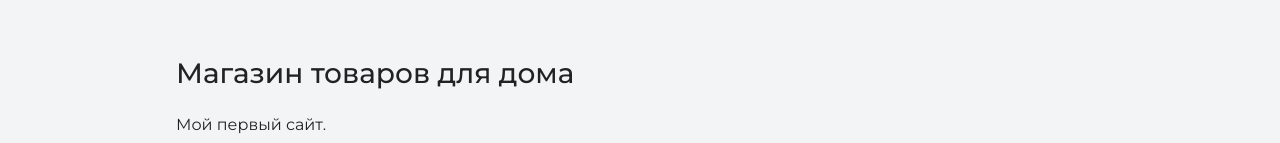
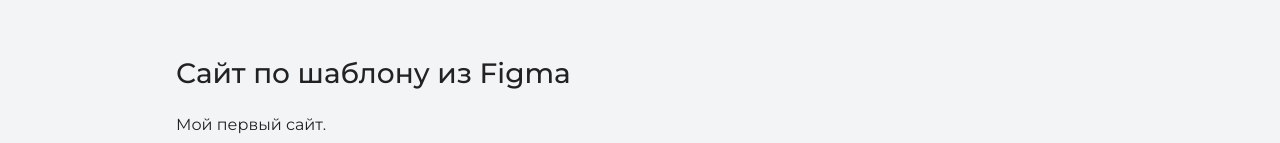
Before and after one commit to Nataliia64/portfolioSite, a plain HTML site: page index.html in a window 1280 px wide. Shown: the part 1575-1718 px from the top of the page. Drawn offline with nearby package versions, Linux system fonts and the light colour scheme.

Commit message:
changed text on the main page

```diff
--- a/index.html
+++ b/index.html
@@ -30,7 +30,7 @@
     <section class="portfolio">
       <h2 class="subheading">My works</h2>
 
-      <h3>Магазин товаров для дома</h3>
+      <h3>Сайт по шаблону из Figma</h3>
       <p>Мой первый сайт.</p>
 
       <h3>Блог начинающего верстальщика</h3>
```
